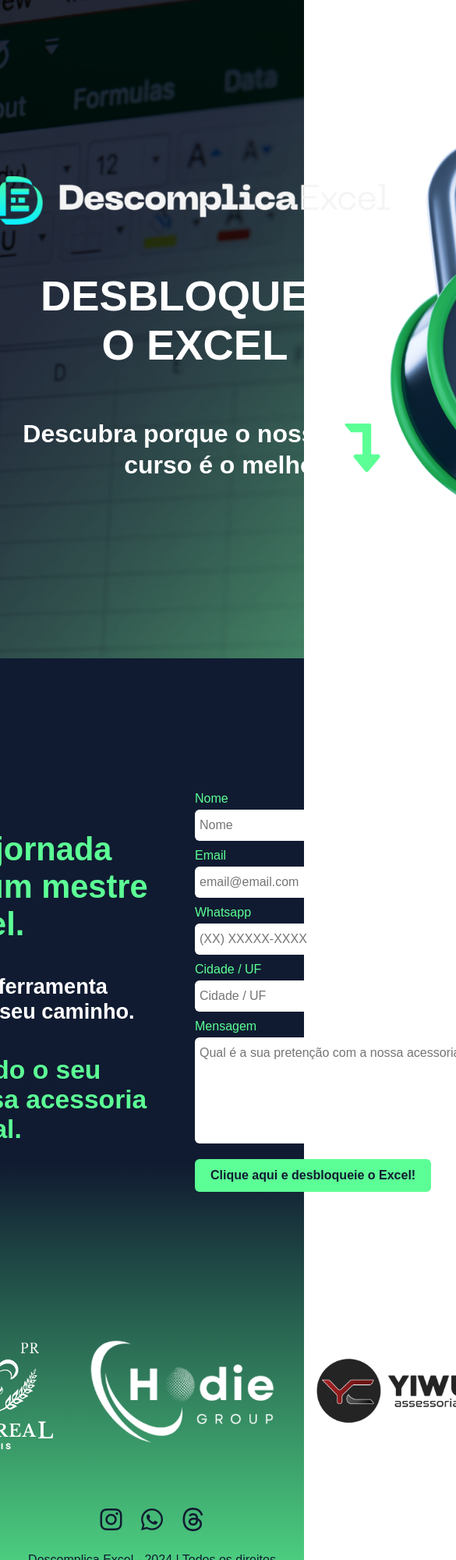
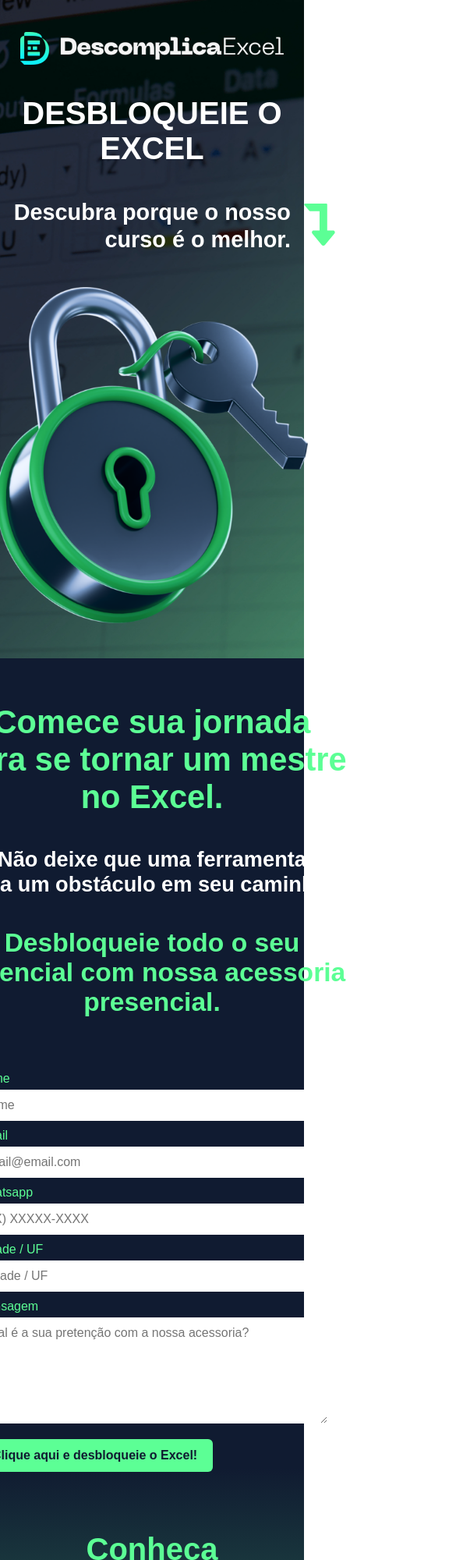
Before and after one commit to LuizMirandaJr/DescomplicaExcel, a plain HTML site: page index.html in a window 390 px wide. Shown: the top 2000 px of the page at 78% size, 585 px wide, since content can reach past the window. Drawn offline with Linux system fonts and the light colour scheme; a web font is replaced by a local one.

Commit message:
Responsive

```diff
--- a/style.css
+++ b/style.css
@@ -256,3 +256,56 @@
 .rodape i:hover {
     scale: 120%;
 }
+
+@media screen and (max-width: 1000px) {
+    .header {
+        display: flex;
+        flex-direction: column;
+        height: 100vh;
+    & .logo {
+        width:70%;
+    }
+    & .title {
+        font-size: 2.5rem;
+    }
+    & .subtitle {
+        font-size: 1.8rem;
+        line-height: 2.2rem;
+    }
+    & .down {
+        height: 70px;
+        color: #fff;
+    }
+    & .to-down {
+        width: 100%;
+    }
+    & .cadeado {
+        width:400px;
+    }
+    & .left {
+        gap: 40px;
+    }
+}
+
+.form-content {
+    display: flex;
+    flex-direction: column;
+    padding: 550px 0;
+}
+
+.empresas {
+    display: flex;
+    flex-direction: column;
+}
+.acessorados {
+    font-size: 2.5rem;
+    width: 100%;
+    color: var(--verde);
+}
+
+.logos {
+    display: flex;
+    flex-direction: column;
+}
+
+}
```
